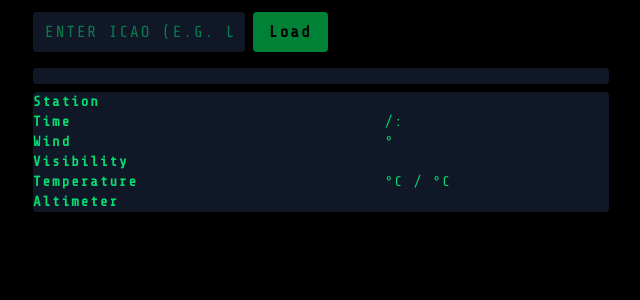
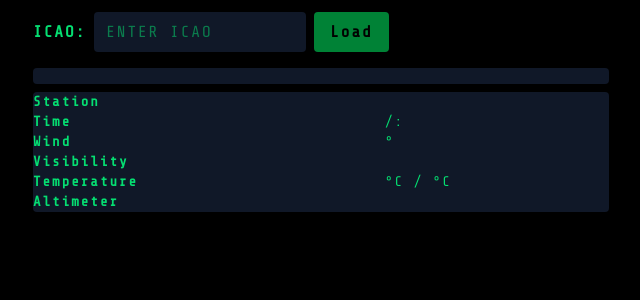
Before and after one commit to mrbreenhd/fs-awos, a Vue app: page / in a window 1280 px wide. Shown: the top 300 px of the page, without its empty margins (319-959 px from the left). Built offline with nearby package versions, Linux system fonts and the light colour scheme.

Commit message:
feat: update form layout for runway selection
- Moved runway selector label and input to improve accessibility
- Simplified placeholder text for ICAO input

```diff
--- a/src/App.vue
+++ b/src/App.vue
@@ -34,16 +34,19 @@ watch(
   <main class="min-h-screen h-screen overflow-hidden bg-black flex flex-col items-center p-3">
     <!-- Row 1: Input & Info -->
     <section class="w-full max-w-xl mb-4">
+      <!-- Form controls with labels -->
       <form @submit.prevent="fetchAirportData" class="flex gap-2 items-center">
+        <label class="text-green-400 font-bold">ICAO:</label>
         <input
           v-model="inputIcao"
           maxlength="4"
           class="bg-gray-900 text-green-400 px-3 py-2 rounded outline-none uppercase"
-          placeholder="Enter ICAO (e.g. LGAV)"
+          placeholder="Enter ICAO"
         />
         <button class="bg-green-700 text-black px-4 py-2 rounded font-bold">Load</button>
-        <!-- Runway selector moved here -->
-        <div v-if="store.airport?.runways?.length" class="flex-1 min-w-0">
+
+        <div v-if="store.airport?.runways?.length" class="flex items-center gap-2 flex-1 min-w-0">
+          <label class="text-green-400 font-bold">RWY:</label>
           <select
             v-model="selectedRunway"
             class="bg-gray-900 text-green-400 px-3 py-2 rounded outline-none w-full"
```
